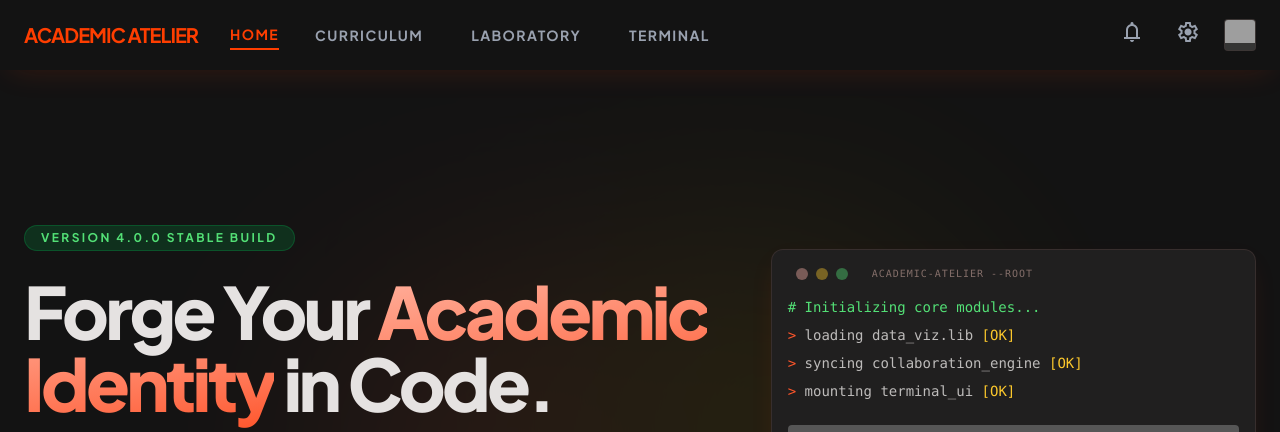
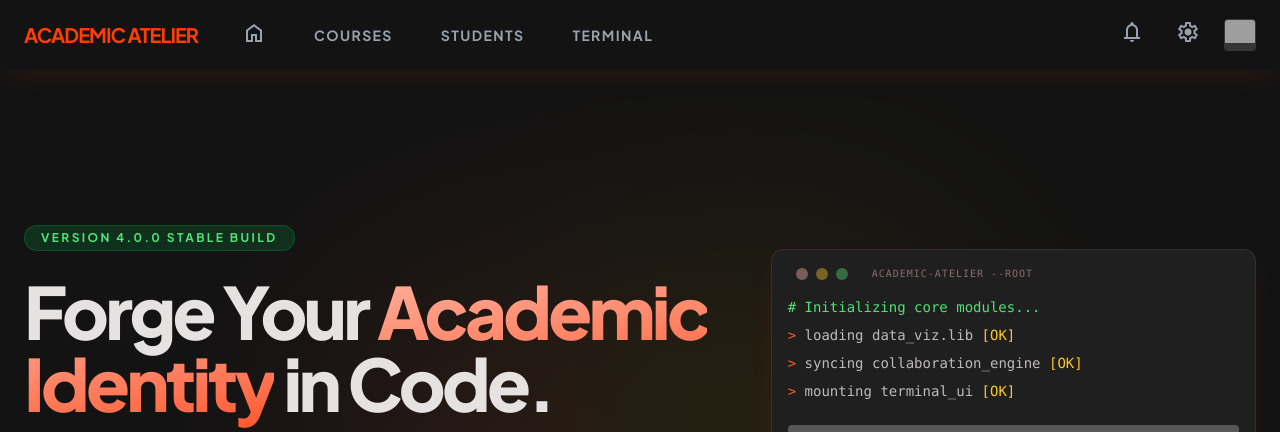
Before and after one commit to sparky9043/gradebook_project, a Django app: page / in a window 1280 px wide. Shown: the top 432 px of the page. Run offline with Django 5.2, Linux system fonts and the light colour scheme; some libraries are stand-ins or nearby versions; grey boxes are pictures that could not be loaded.

Commit message:
feat: change home button to materials home icon

```diff
--- a/templates/base.html
+++ b/templates/base.html
@@ -96,12 +96,14 @@
     <div class="flex items-center gap-8">
       <span class="text-xl font-bold tracking-tighter text-[#FF3E00] uppercase">Academic Atelier</span>
       <div class="hidden md:flex items-center gap-6">
-        <a class="text-[#FF3E00] border-b-2 border-[#FF3E00] py-1 text-sm font-bold uppercase tracking-widest"
-          href="#">Home</a>
         <a class="text-gray-400 hover:bg-[#353534] transition-colors duration-200 px-3 py-1 rounded text-sm font-bold uppercase tracking-widest"
-          href="#">Curriculum</a>
+          href="#">
+          <span class="material-symbols-outlined">home</span>
+        </a>
         <a class="text-gray-400 hover:bg-[#353534] transition-colors duration-200 px-3 py-1 rounded text-sm font-bold uppercase tracking-widest"
-          href="#">Laboratory</a>
+          href="#">Courses</a>
+        <a class="text-gray-400 hover:bg-[#353534] transition-colors duration-200 px-3 py-1 rounded text-sm font-bold uppercase tracking-widest"
+          href="#">Students</a>
         <a class="text-gray-400 hover:bg-[#353534] transition-colors duration-200 px-3 py-1 rounded text-sm font-bold uppercase tracking-widest"
           href="#">Terminal</a>
       </div>
```
